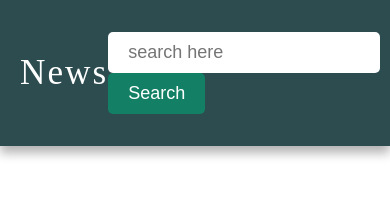
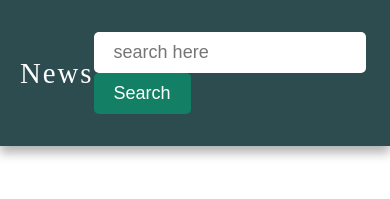
Before and after one commit to mehwishjbe/News-blog-search-app, a plain HTML site: page index.html in a window 390 px wide. Shown: the top 199 px of the page. Drawn offline with Linux system fonts and the light colour scheme.

Commit message:
nav logo media css

```diff
--- a/style.css
+++ b/style.css
@@ -97,4 +97,8 @@ nav {
   nav {
     padding: 0 20px;
   }
+
+  .navbar .logo {
+    font-size: 1.8rem;
+  }
 }
```
